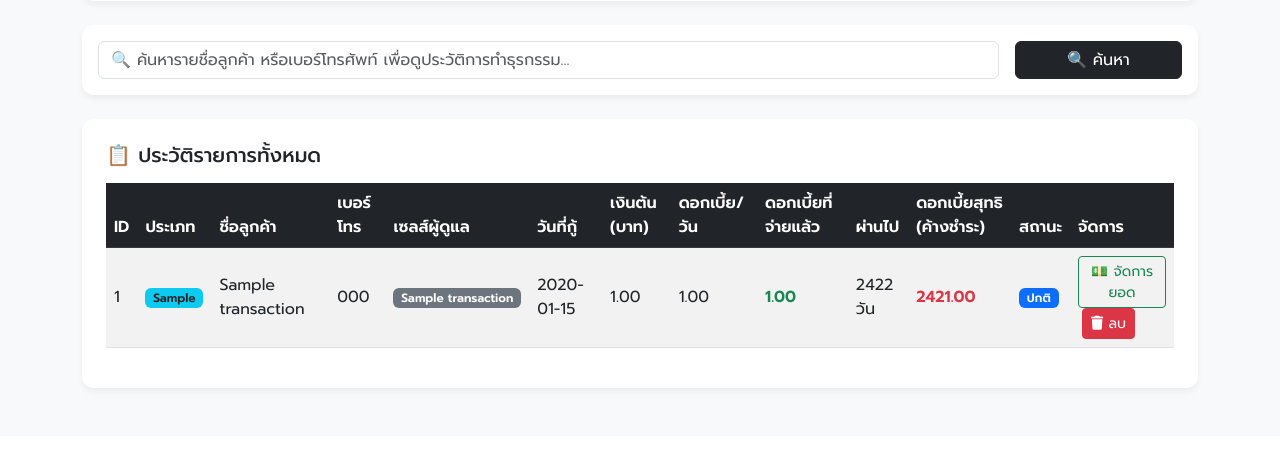
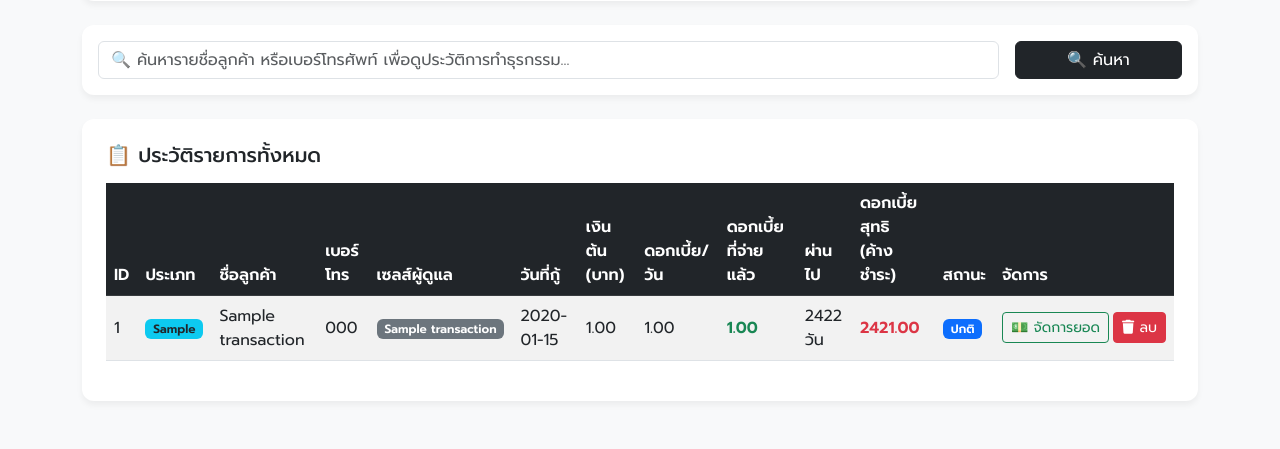
Before and after one commit to nuengdi7819-ux/thonglon-app, a Flask app: page / in a window 1280 px wide. Shown: the part 534-983 px from the top of the page. Before the commit the page ends 926 px from the top, so only its background shows below. Run offline with Flask 3, Linux system fonts and the light colour scheme; tables that the repository leaves empty hold one stand-in row (values such as "Sample post").

Commit message:
Add files via upload

```diff
--- a/templates/index.html
+++ b/templates/index.html
@@ -3,7 +3,7 @@
 <head>
     <meta charset="UTF-8">
     <meta name="viewport" content="width=device-width, initial-scale=1.0">
-    <title>แดชบอร์ดสรุปผลประกอบการ ทองลัน</title>
+    <title>แดชบอร์ดสรุปผลประกอบการ ทองล้น</title>
     <link href="https://cdn.jsdelivr.net/npm/bootstrap@5.3.0/dist/css/bootstrap.min.css" rel="stylesheet">
     <link rel="stylesheet" href="https://cdnjs.cloudflare.com/ajax/libs/font-awesome/6.4.0/css/all.min.css">
     <link href="https://fonts.googleapis.com/css2?family=Prompt:wght@300;400;500;600&display=swap" rel="stylesheet">
@@ -66,7 +66,7 @@
                     </div>
                     <div class="col-md-3 mb-3">
                         <label class="form-label">ชื่อลูกค้า:</label>
-                        <input type="text" name="customer_name" id="customerNameInput" class="form-control" list="customerList" placeholder="พิมพ์หรือเลือกชื่อ" oninput="autofillPhone()" required>
+                        <input type="text" name="customer_name" id="customerNameInput" class="form-control" list="customerList" placeholder="พิมพ์หรือเลือกชื่อ" required>
                         <datalist id="customerList">
                             {% for cname in all_customers %}
                                 <option value="{{ cname }}">
@@ -141,7 +141,7 @@
                             <th>ผ่านไป</th>
                             <th>ดอกเบี้ยสุทธิ (ค้างชำระ)</th>
                             <th>สถานะ</th>
-                            <th>จัดการ</th>
+                            <th style="min-width: 170px;">จัดการ</th>
                         </tr>
                     </thead>
                     <tbody>
@@ -168,14 +168,16 @@
                                 {% endif %}
                             </td>
                             <td>
+                                <div class="d-flex align-items-center gap-1">
                                     {% if tx.status != 'คืนแล้ว' %}
-                                <button class="btn btn-sm btn-outline-success" data-bs-toggle="modal" data-bs-target="#payModal{{ tx.id }}">
+                                    <button class="btn btn-sm btn-outline-success text-nowrap" data-bs-toggle="modal" data-bs-target="#payModal{{ tx.id }}">
                                         💵 จัดการยอด
                                     </button>
                                     {% endif %}
-                                <a href="{{ url_for('delete_tx', tx_id=tx.id) }}" class="btn btn-sm btn-danger ms-1" onclick="return confirm('ยืนยันการลบรายการนี้?');">
+                                    <a href="{{ url_for('delete_tx', tx_id=tx.id) }}" class="btn btn-sm btn-danger text-nowrap" onclick="return confirm('ยืนยันการลบรายการนี้?');">
                                         <i class="fa-solid fa-trash"></i> ลบ
                                     </a>
+                                </div>
 
                                 <!-- Modal จัดการยอดชำระ -->
                                 <div class="modal fade" id="payModal{{ tx.id }}" tabindex="-1" aria-hidden="true">
@@ -225,6 +227,7 @@
         </div>
     </div>
 
+    <script src="https://cdn.jsdelivr.net/npm/bootstrap@5.3.0/dist/js/bootstrap.bundle.min.js"></script>
     <script>
         const customerPhones = {{ customer_phone_map | tojson }};
         const nameInput = document.getElementById('customerNameInput');
```
Lines whose indentation alone changed are shown as unchanged.
